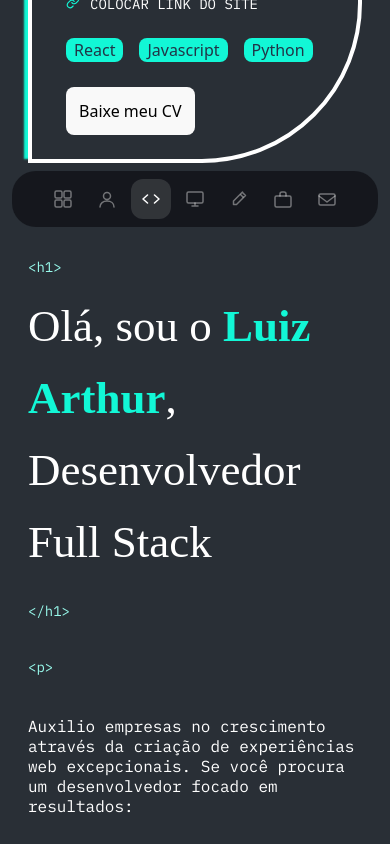
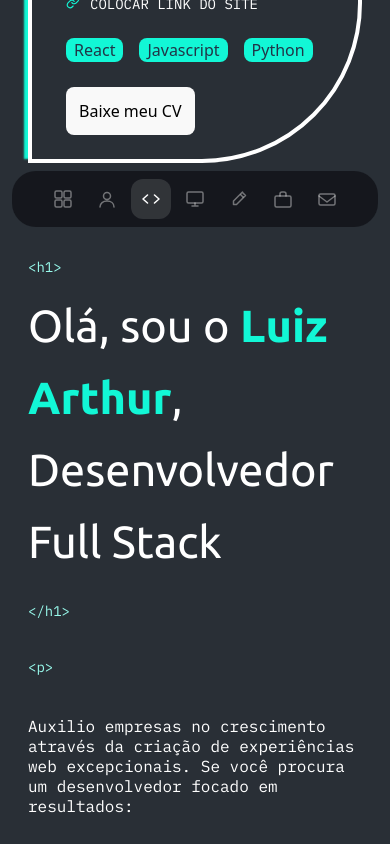
Before and after one commit to luizarthuur/Portifolio, a React (Vite) app in the folder luiz-arthur-portifolio/: page / in a window 390 px wide. Shown: the part 601-1445 px from the top of the page. Built offline with nearby package versions, Linux system fonts and the light colour scheme.

Commit message:
correção de fonte UBUNTU nos iphones

```diff
--- a/luiz-arthur-portifolio/src/App.css
+++ b/luiz-arthur-portifolio/src/App.css
@@ -1,3 +1,6 @@
+@import url('https://fonts.googleapis.com/css2?family=IBM+Plex+Mono:ital,wght@0,100;0,200;0,300;0,400;0,500;0,600;0,700;1,100;1,200;1,300;1,400;1,500;1,600;1,700&display=swap');
+@import url('https://fonts.googleapis.com/css2?family=Ubuntu:wght@300;400;500;700&display=swap');
+
 #root {
   margin: 0 auto;
   text-align: center;
--- a/luiz-arthur-portifolio/src/components/header/header.css
+++ b/luiz-arthur-portifolio/src/components/header/header.css
@@ -1,4 +1,5 @@
 @import url('https://fonts.googleapis.com/css2?family=IBM+Plex+Mono:ital,wght@0,100;0,200;0,300;0,400;0,500;0,600;0,700;1,100;1,200;1,300;1,400;1,500;1,600;1,700&display=swap');
+@import url('https://fonts.googleapis.com/css2?family=Ubuntu:wght@300;400;500;700&display=swap');
 
 .header{
     background-color: #292f36;
```
